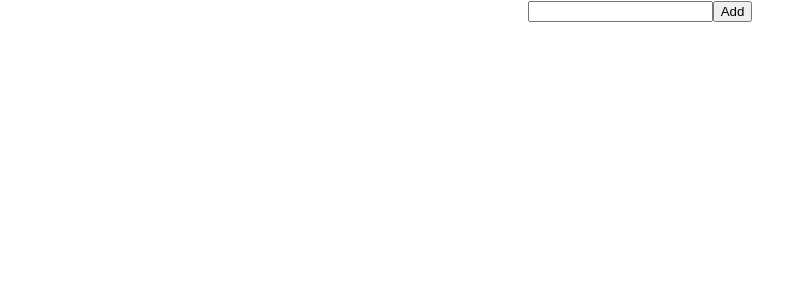
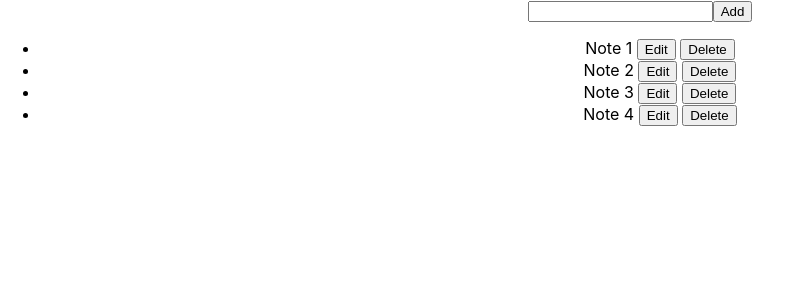
Before and after one commit to nomangazi/reactjs, a React (Create React App) app: page / in a window 1280 px wide. Shown: the top 300 px of the page, without its empty margins (0-792 px from the left). Built offline with nearby package versions, Linux system fonts and the light colour scheme; data requests are answered from the project's data file.

Commit message:
Create note taking app using local db and API

```diff
--- a/db.json
+++ b/db.json
@@ -1,15 +1,20 @@
 {
   "notes": [
     {
-      "id": 1,
-      "title": "Notes 1"
+      "id": "1678592799089",
+      "title": "Note 1"
     },
     {
-      "id": 2,
-      "title": "Notes 2"
-    },{
-      "id": 3,
-      "title": "Notes 3"
+      "id": "1678592802121",
+      "title": "Note 2"
+    },
+    {
+      "id": "1678592804606",
+      "title": "Note 3"
+    },
+    {
+      "id": "1678592807090",
+      "title": "Note 4"
     }
   ]
 }
--- a/public/index.html
+++ b/public/index.html
@@ -1,14 +1,12 @@
 <!DOCTYPE html>
 <html lang="en">
+
 <head>
   <meta charset="utf-8" />
   <link rel="icon" href="%PUBLIC_URL%/favicon.ico" />
   <meta name="viewport" content="width=device-width, initial-scale=1" />
   <meta name="theme-color" content="#000000" />
-    <meta
-      name="description"
-      content="Web site created using create-react-app"
-    />
+  <meta name="description" content="Web site created using create-react-app" />
   <link rel="apple-touch-icon" href="%PUBLIC_URL%/logo192.png" />
   <!--
       manifest.json provides metadata used when your web app is installed on a
@@ -24,8 +22,9 @@
       work correctly both with client-side routing and a non-root public URL.
       Learn how to configure a non-root public URL by running `npm run build`.
     -->
-    <title>React App</title>
+  <title>{{{title}}}</title>
 </head>
+
 <body>
   <noscript>You need to enable JavaScript to run this app.</noscript>
   <div id="root"></div>
@@ -40,4 +39,5 @@
       To create a production bundle, use `npm run build` or `yarn build`.
     -->
 </body>
+
 </html>
--- a/src/App.js
+++ b/src/App.js
@@ -1,32 +1,70 @@
-import React, {useState} from 'react';
+import React, { useState, useEffect } from 'react';
 import './App.css';
 import NoteForm from './components/NoteForm';
 import NotesList from './components/NotesList';
 
-
 function App() {
     const [noteTitle, setNoteTitle] = useState('');
     const [notes, setNotes] = useState([]);
-    const [editMode, setEditMode] = useState(false)
-    const [editAbleNote, setEditAbleNote] = useState(null)
-    console.clear();
+    const [editMode, setEditMode] = useState(false);
+    const [editAbleNote, setEditAbleNote] = useState(null);
+
+    const getAllNotes = () => {
+        fetch(`http://localhost:4000/notes`)
+            .then((res) => res.json())
+            .then((data) => {
+                setNotes(data);
+            });
+    };
+
+    useEffect(() => {
+        getAllNotes();
+    }, []);
+
+    const handleSubmit = (e) => {
+        e.preventDefault();
+        if (!noteTitle) {
+            alert(`Please provide a valid note title.`);
+            return;
+        }
+        const newNote = {
+            id: Date.now() + '',
+            title: noteTitle,
+        };
+
+        fetch(`http://localhost:4000/notes`, {
+            method: 'POST',
+            body: JSON.stringify(newNote),
+            headers: {
+                'Content-type': 'application/json',
+            },
+        }).then(() => {
+            getAllNotes();
+            setNoteTitle('');
+        });
+    };
+
     return (
         <div className='App'>
             <NoteForm
+                getAllNotes={getAllNotes}
+                handleSubmit={handleSubmit}
                 noteTitle={noteTitle}
-                setNoteTitle ={setNoteTitle}
-                notes = {notes}
-                setNotes = {setNotes}
-                setEditMode = {setEditMode}
-                editMode = {editMode}
-                editAbleNote = {editAbleNote}
+                setNoteTitle={setNoteTitle}
+                notes={notes}
+                setNotes={setNotes}
+                setEditMode={setEditMode}
+                editMode={editMode}
+                editAbleNote={editAbleNote}
             />
             <NotesList
-                setNoteTitle = {setNoteTitle}
-                notes = {notes}
-                setNotes = {setNotes}
-                setEditMode = {setEditMode}
-                setEditAbleNote = {setEditAbleNote}
+                getAllNotes={getAllNotes}
+                setNoteTitle={setNoteTitle}
+                notes={notes}
+                setNotes={setNotes}
+                setEditMode={setEditMode}
+                setEditAbleNote={setEditAbleNote}
+                noteTitle={noteTitle}
             />
         </div>
     );
--- a/src/components/NoteForm.jsx
+++ b/src/components/NoteForm.jsx
@@ -1,50 +1,34 @@
 const NoteForm = (props) => {
-    const createHandler = (e) => {
+    console.log(props);
+    const updateHandler = (e) => {
         e.preventDefault();
         if (!props.noteTitle) {
-            alert(`Please provide a valid note title.`);
+            alert('Provide a valid note title.');
             return;
         }
-        const newNote = {
-            id: Date.now() + '',
-            title: props.noteTitle,
-        };
-
-        props.setNotes([newNote, ...props.notes]);
-        props.setNoteTitle('');
+        fetch(`http://localhost:4000/notes/${props.editAbleNote.id}`, {
+            method: 'PATCH',
+            headers: { 'Content-Type': 'application/json' },
+            body: JSON.stringify({
+                title: props.noteTitle,
+            }),
+        }).then(() => {
+            props.getAllNotes();
+            props.setEditMode(false);
+            props.setNoteTitle('');
+        });
     };
-
-
-    const updateHandler = (e) => {
-        e.preventDefault()
-        if(!props.noteTitle){
-            alert("Provide a valid note title.")
-            return
-        }
-
-        const newNotes = props.notes.map(item =>{
-            if(item.id === props.editAbleNote.id){
-                item.title = props.noteTitle
-            }
-            return item
-        })
-        props.setNotes(newNotes)
-        props.setEditMode(false)
-        props.setEditAbleNote(null)
-        props.setNoteTitle('')
-    }
 
     return (
         <div>
-            <form onSubmit={(e) => props.editMode ? updateHandler(e) : createHandler(e)}>
+            <form onSubmit={props.editMode ? updateHandler : props.handleSubmit}>
                 <input
                     type='text'
                     value={props.noteTitle}
                     onChange={(e) => props.setNoteTitle(e.target.value)}
                 />
-                <button type='submit'>{props.editMode ? "Update" : "Add"}</button>
+                <button type='submit'>{props.editMode ? 'Update' : 'Add'}</button>
             </form>
-
         </div>
     );
 };
--- a/src/components/NotesList.jsx
+++ b/src/components/NotesList.jsx
@@ -1,20 +1,24 @@
-import React from 'react'
+import React from 'react';
 
 const NotesList = (props) => {
+    const editHandler = (noteId) => {
+        console.log(noteId);
+        const toBeEditedNotes = props.notes.find((item) => item.id === noteId);
+        props.setEditMode(true);
+        props.setEditAbleNote(toBeEditedNotes);
+        props.setNoteTitle(toBeEditedNotes.title);
+    };
 
-    const editHandler = (noteId) => {
-        const toBeEditedNotes = props.notes.find((item) => item.id === noteId);
-        props.setEditMode(true)
-        props.setEditAbleNote(toBeEditedNotes)
-        props.setNoteTitle(toBeEditedNotes.title)
+    const deleteHandler = (noteId) => {
+        fetch(`http://localhost:4000/notes/${noteId}`, {
+            method: 'DELETE',
+        }).then(() => {
+            props.getAllNotes();
+        });
+    };
 
-    }
-    const deleteHandler = (noteId) => {
-        const newNotes = props.notes.filter((item) => item.id !== noteId);
-        props.setNotes(newNotes)
-    }
     return (
-      <div className="notesList">
+        <div className='notesList'>
             <ul>
                 {props.notes.map((note) => (
                     <li key={note.id}>
@@ -27,7 +31,7 @@ const NotesList = (props) => {
                 ))}
             </ul>
         </div>
-  )
-}
+    );
+};
 
-export default NotesList
+export default NotesList;
```
Also changed, not shown: jsconfig.json (added, +11 -0 lines), public/manifest.json. Lines whose indentation alone changed are shown as unchanged.
